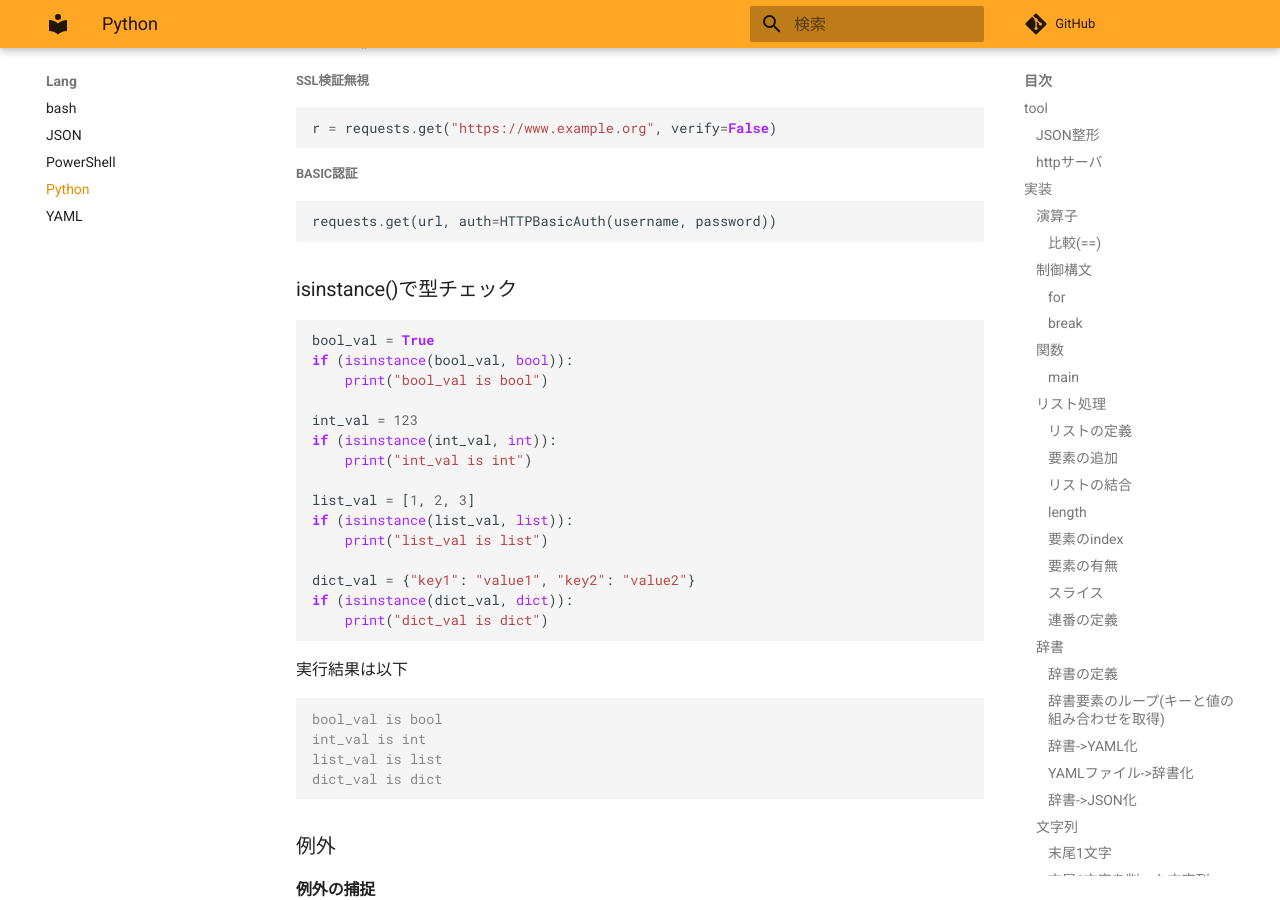
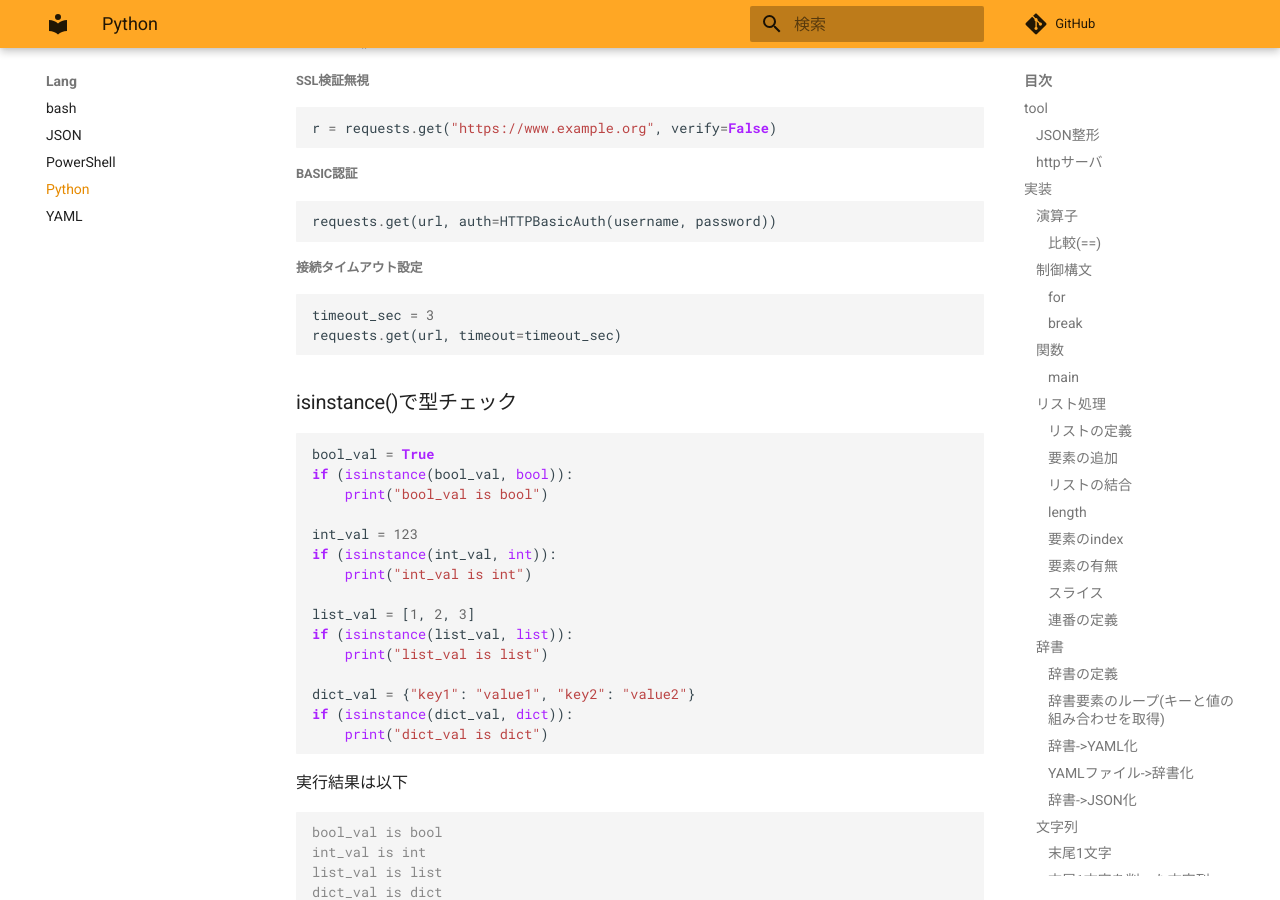
Before and after one commit to zaki-lknr/docs, an MkDocs documentation site: the page built from docs/lang/python.md, in a window 1280 px wide and 900 px high, scrolled down 8998 px. Built offline with MkDocs 1.6.1 and Material for MkDocs 9.7.7, drawn with Linux system fonts in a browser that asks for light colours; comment, search, counter and statistics services are not loaded.

Commit message:
add: lang/python: requestsのタイムアウト設定

````diff
--- a/docs/lang/python.md
+++ b/docs/lang/python.md
@@ -478,6 +478,13 @@ r = requests.get("https://www.example.org", verify=False)
 requests.get(url, auth=HTTPBasicAuth(username, password))
 ```
 
+##### 接続タイムアウト設定
+
+```python
+timeout_sec = 3
+requests.get(url, timeout=timeout_sec)
+```
+
 ### isinstance()で型チェック
 
 ```python
````
